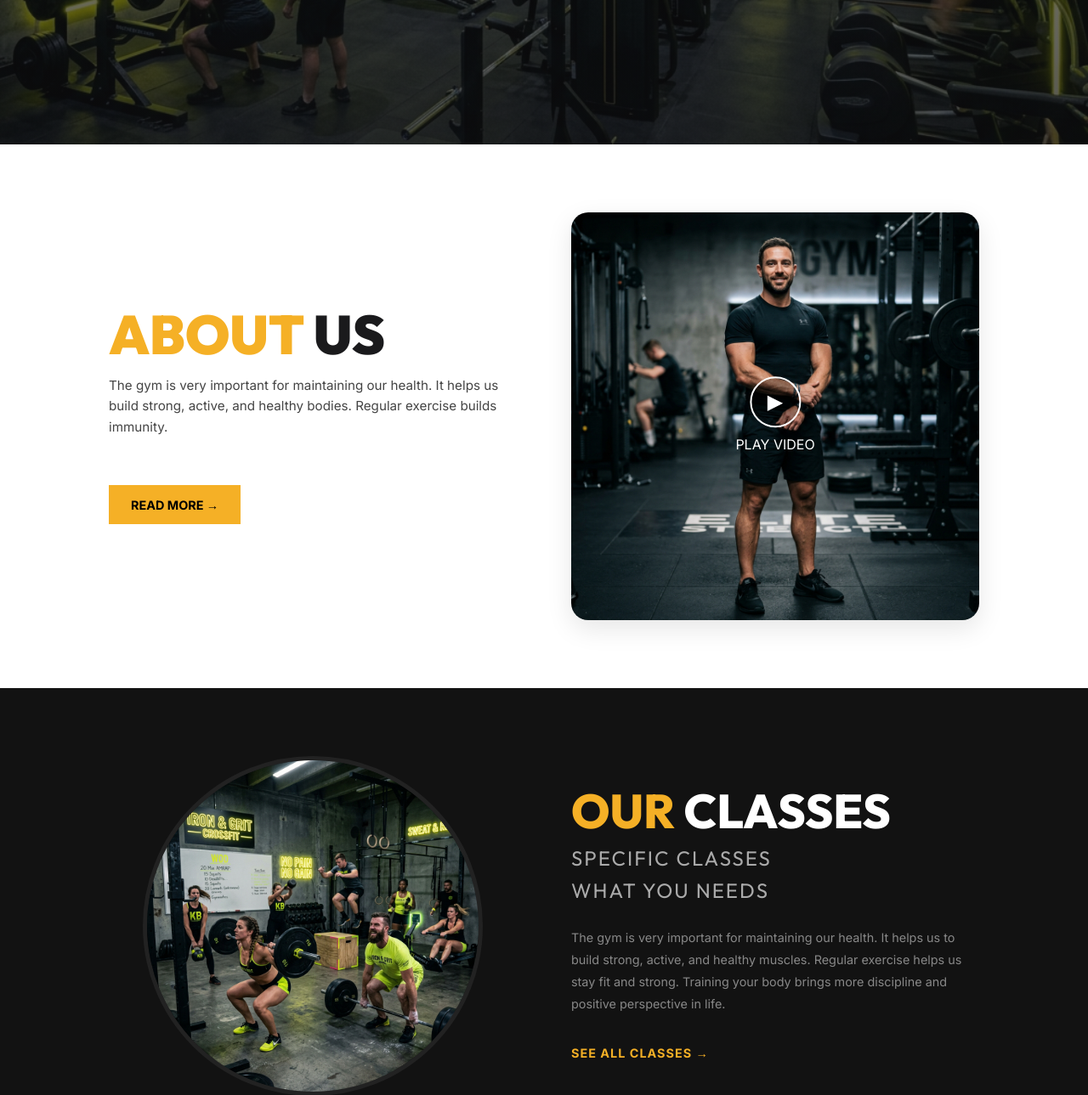
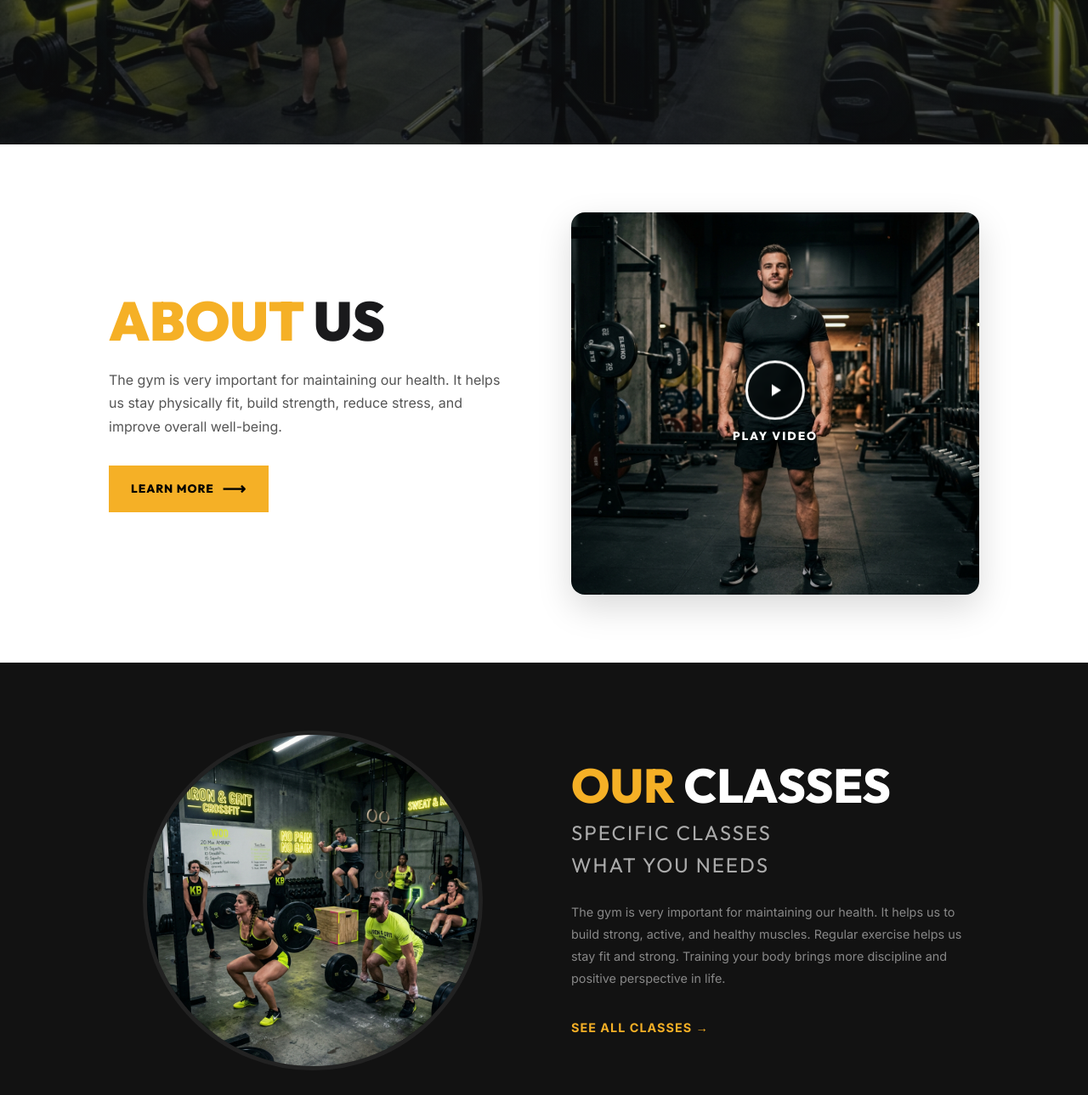
Before and after one commit to tauhidul252/Fitnexis, a Django app: page / in a window 1280 px wide. Shown: the part 646-1935 px from the top of the page at 85% size. Run offline with Django 5.2, Linux system fonts and the light colour scheme; data that the repository does not hold is empty.

Commit message:
added about us Section

```diff
--- a/static/css/style.css
+++ b/static/css/style.css
@@ -111,12 +111,81 @@ a { text-decoration: none; color: inherit; transition: all 0.3s; }
 
 /* About Us */
 .about-grid { display: grid; grid-template-columns: 1fr 1fr; gap: 4rem; align-items: center; }
-.about-text h2 { font-size: 4rem; font-weight: 900; line-height: 1; margin-bottom: 1rem; }
-.about-text p { font-size: 0.95rem; color: #444; margin-bottom: 2rem; }
-.about-image-wrapper { position: relative; border-radius: 20px; overflow: hidden; box-shadow: 0 10px 30px rgba(0,0,0,0.1); }
-.about-img { width: 100%; height: auto; display: block; }
-.play-button { position: absolute; top: 50%; left: 50%; transform: translate(-50%, -50%); text-align: center; color: white; cursor: pointer; }
-.play-icon { width: 60px; height: 60px; border: 2px solid white; border-radius: 50%; display: flex; align-items: center; justify-content: center; font-size: 1.5rem; margin: 0 auto 0.5rem; background: rgba(0,0,0,0.3); }
+.about-text h2 { font-size: 4rem; font-weight: 900; line-height: 1; margin-bottom: 1.5rem; color: var(--text-dark); }
+.about-text p { font-size: 1rem; color: #555; margin-bottom: 2rem; line-height: 1.7; max-width: 480px; }
+
+/* Learn More Button */
+.btn-learn-more {
+    display: inline-flex;
+    align-items: center;
+    gap: 0.6rem;
+    background: var(--accent);
+    color: #000;
+    padding: 0.65rem 1.5rem;
+    font-weight: 800;
+    font-size: 0.85rem;
+    font-family: var(--font-heading);
+    text-transform: uppercase;
+    letter-spacing: 1px;
+    border: 2px solid var(--accent);
+    transition: all 0.3s ease;
+    cursor: pointer;
+}
+.btn-learn-more:hover {
+    background: transparent;
+    color: var(--accent);
+}
+.btn-learn-more .arrow-icon {
+    font-size: 1.2rem;
+    transition: transform 0.3s ease;
+}
+.btn-learn-more:hover .arrow-icon {
+    transform: translateX(4px);
+}
+
+/* About Image */
+.about-image-wrapper {
+    position: relative;
+    border-radius: 16px;
+    overflow: hidden;
+    box-shadow: 0 15px 40px rgba(0,0,0,0.15);
+}
+.about-img { width: 100%; height: 450px; object-fit: cover; display: block; }
+.play-button {
+    position: absolute;
+    top: 50%;
+    left: 50%;
+    transform: translate(-50%, -50%);
+    text-align: center;
+    color: white;
+    cursor: pointer;
+}
+.play-icon {
+    width: 70px;
+    height: 70px;
+    border: 3px solid white;
+    border-radius: 50%;
+    display: flex;
+    align-items: center;
+    justify-content: center;
+    margin: 0 auto 0.6rem;
+    background: rgba(0,0,0,0.35);
+    backdrop-filter: blur(4px);
+    transition: all 0.3s ease;
+}
+.play-icon:hover {
+    background: var(--accent);
+    border-color: var(--accent);
+    transform: scale(1.1);
+}
+.play-icon:hover svg { fill: #000; }
+.play-button p {
+    font-family: var(--font-heading);
+    font-weight: 700;
+    font-size: 0.85rem;
+    letter-spacing: 2px;
+    text-shadow: 0 2px 8px rgba(0,0,0,0.6);
+}
 
 /* Our Classes Specific */
 .specific-grid { display: grid; grid-template-columns: 1fr 1fr; gap: 4rem; align-items: center; }
--- a/templates/home.html
+++ b/templates/home.html
@@ -19,13 +19,17 @@
     <div class="about-grid">
         <div class="about-text">
             <h2><span class="highlight">ABOUT</span> US</h2>
-            <p>The gym is very important for maintaining our health. It helps us build strong, active, and healthy bodies. Regular exercise builds immunity.</p>
-            <a href="#" class="btn-primary" style="margin-top: 1.5rem;">Read More &rarr;</a>
+            <p>The gym is very important for maintaining our health. It helps us stay physically fit, build strength, reduce stress, and improve overall well-being.</p>
+            <a href="#" class="btn-learn-more">LEARN MORE <span class="arrow-icon">&#10230;</span></a>
         </div>
         <div class="about-image-wrapper">
-            <img src="{% static 'images/instructor_1.png' %}" alt="About Us" class="about-img">
+            <img src="{% static 'images/about_gym.png' %}" alt="About Us - Fitness Training" class="about-img">
             <div class="play-button">
-                <div class="play-icon">▶</div>
+                <div class="play-icon">
+                    <svg width="24" height="24" viewBox="0 0 24 24" fill="white">
+                        <polygon points="8,5 19,12 8,19"/>
+                    </svg>
+                </div>
                 <p>PLAY VIDEO</p>
             </div>
         </div>
```
Also changed, not shown: static/images/about_gym.png (added).
